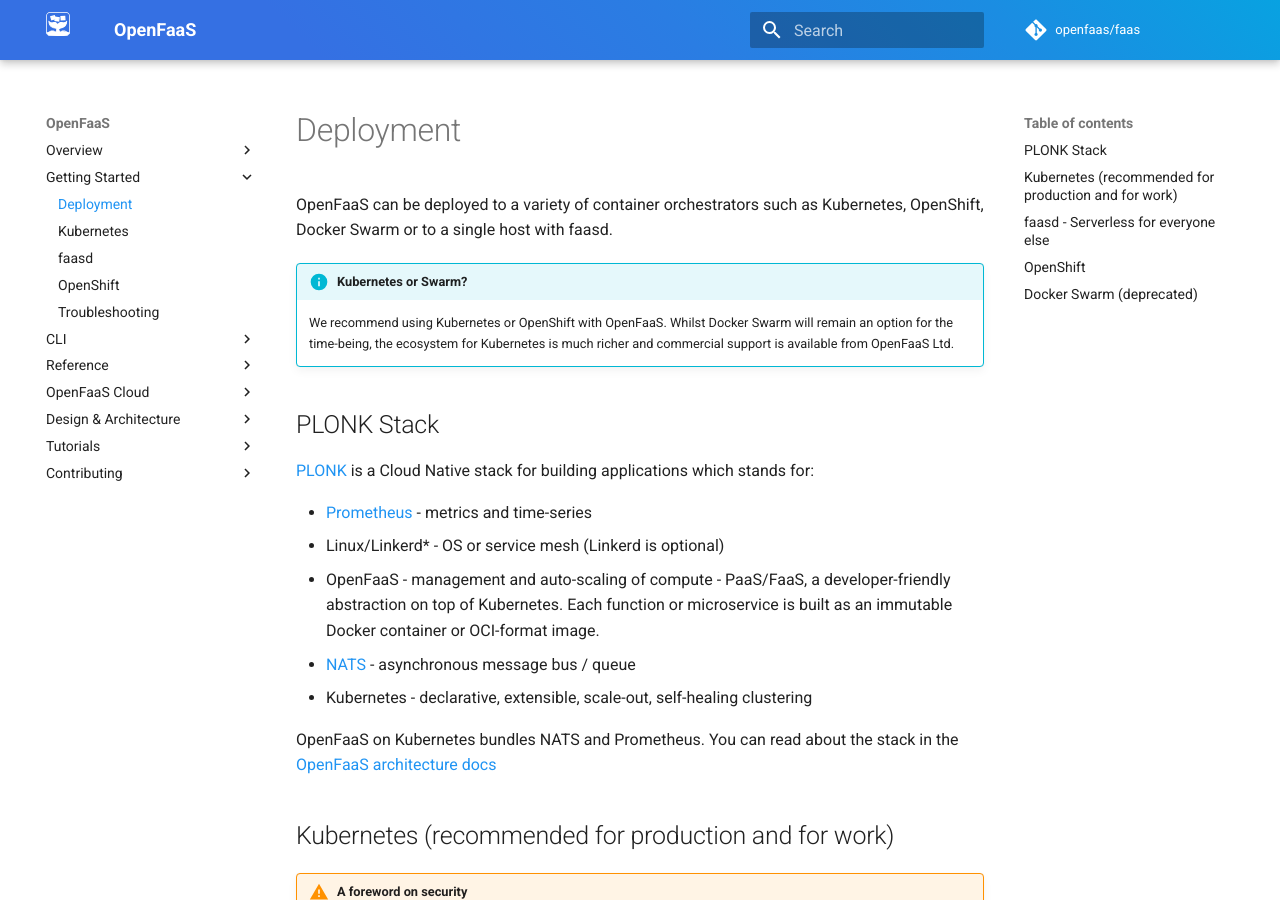
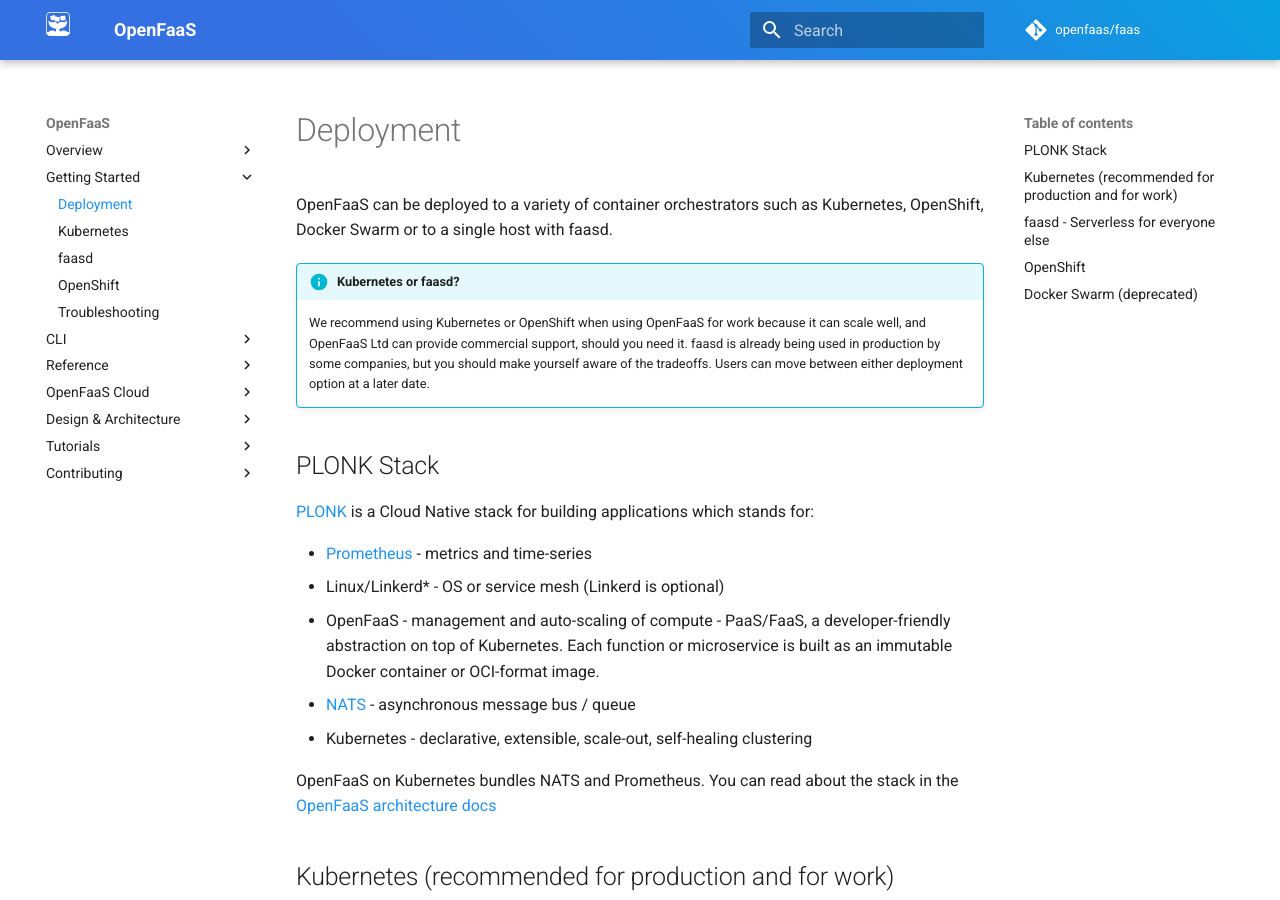
Before and after one commit to openfaas/docs, an MkDocs documentation site: the page built from docs/deployment.md, in a window 1280 px wide and 900 px high. Built offline with MkDocs 1.6.1 and Material for MkDocs 9.7.7, drawn with Linux system fonts in a browser that asks for light colours; comment, search, counter and statistics services are not loaded.

Commit message:
Update K8s or faasd recommendation
Signed-off-by: Alex Ellis (OpenFaaS Ltd) <alexellis2@gmail.com>

```diff
--- a/docs/deployment.md
+++ b/docs/deployment.md
@@ -2,8 +2,8 @@
 
 OpenFaaS can be deployed to a variety of container orchestrators such as Kubernetes, OpenShift, Docker Swarm or to a single host with faasd.
 
-!!! info "Kubernetes or Swarm?"
-    We recommend using Kubernetes or OpenShift with OpenFaaS. Whilst Docker Swarm will remain an option for the time-being, the ecosystem for Kubernetes is much richer and commercial support is available from OpenFaaS Ltd.
+!!! info "Kubernetes or faasd?"
+    We recommend using Kubernetes or OpenShift when using OpenFaaS for work because it can scale well, and OpenFaaS Ltd can provide commercial support, should you need it. faasd is already being used in production by some companies, but you should make yourself aware of the tradeoffs. Users can move between either deployment option at a later date.
 
 ## PLONK Stack
 
```
